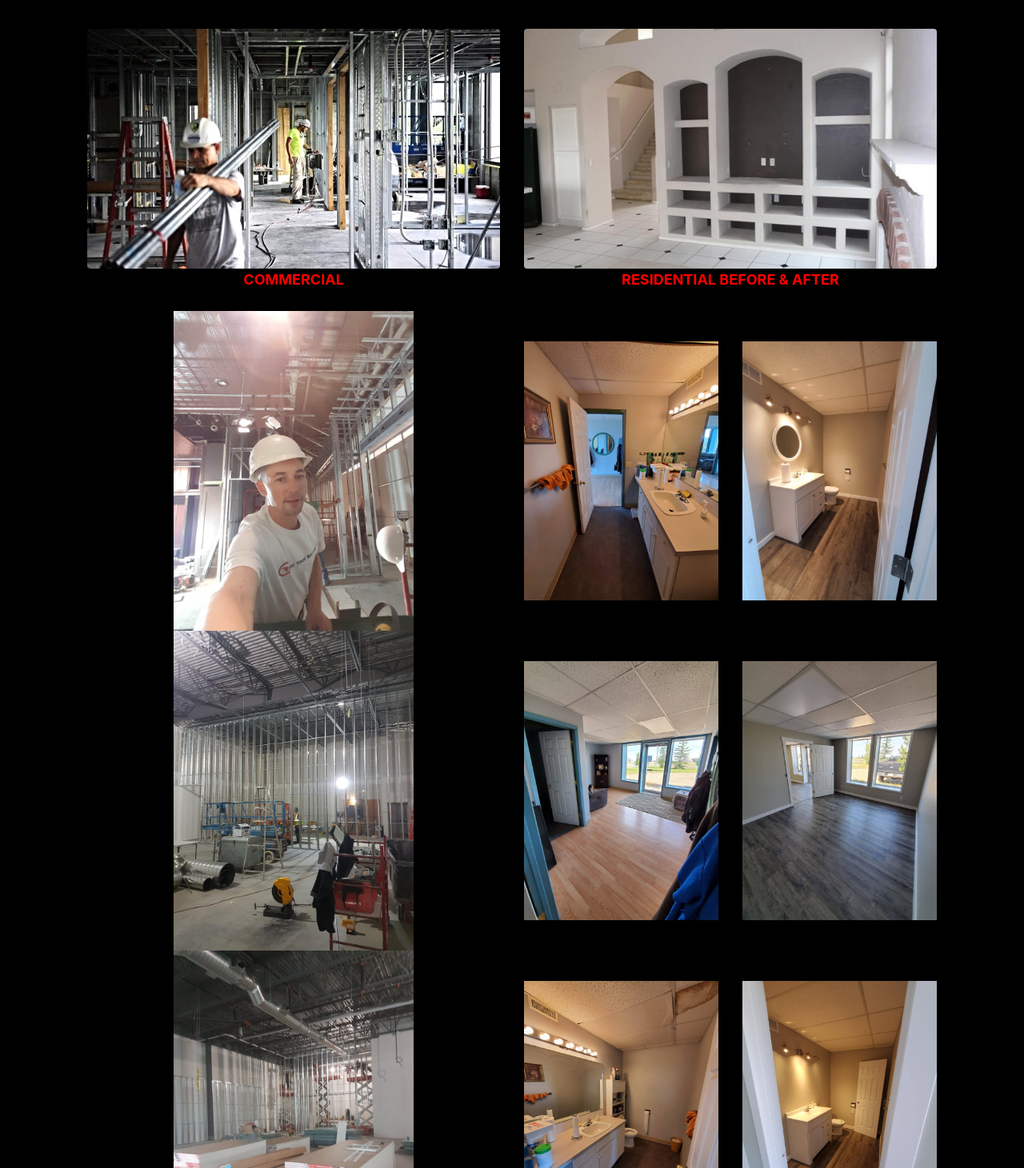
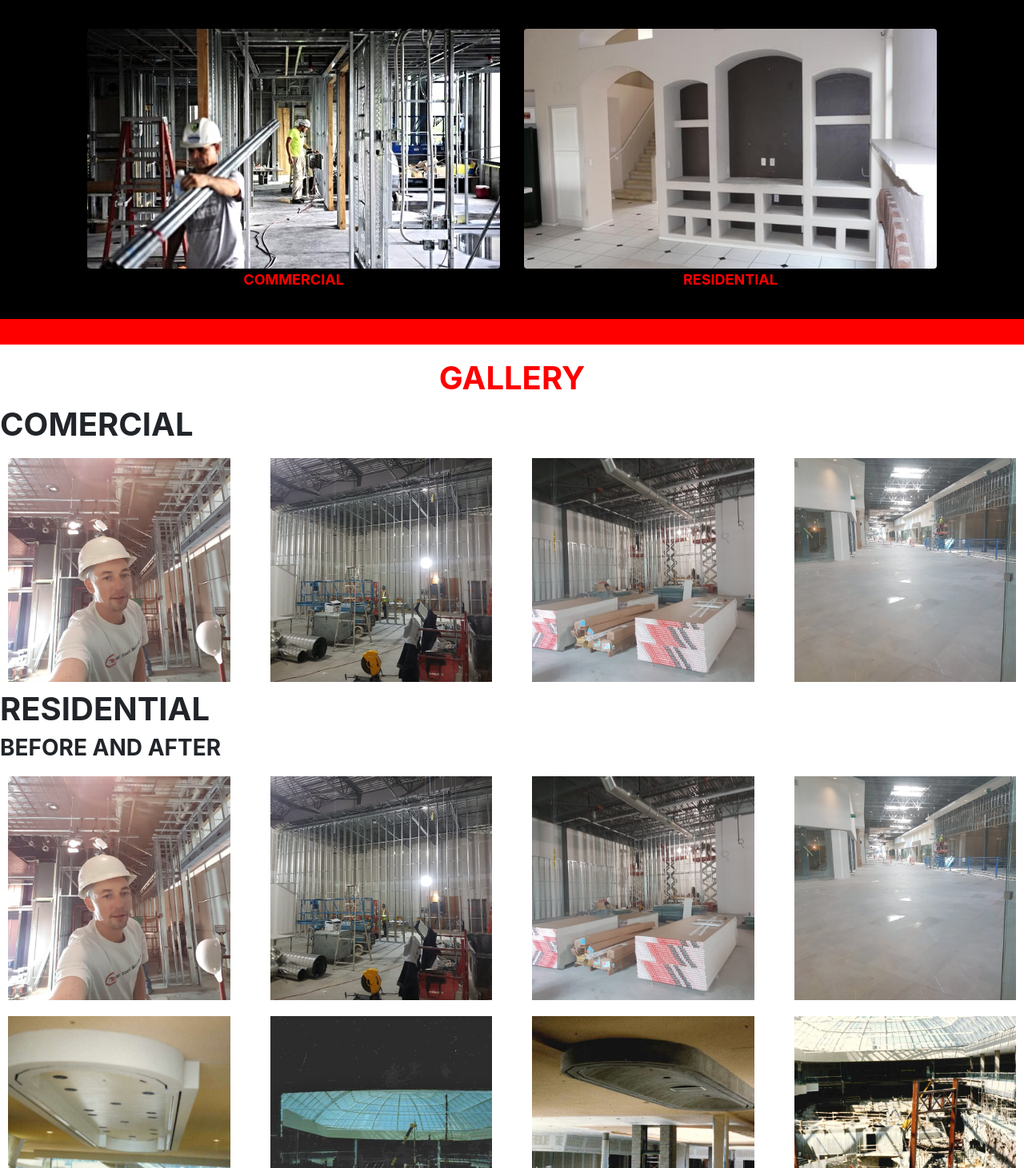
Before and after one commit to allenjustinblanco/br-drywall-ceiling, an Angular app: page / in a window 1280 px wide. Shown: the part 1422-2883 px from the top of the page at 80% size. Built offline with nearby package versions, Linux system fonts and the light colour scheme.

Commit message:
add gallery update 1

```diff
--- a/src/app/gallery/gallery.component.html
+++ b/src/app/gallery/gallery.component.html
@@ -7,6 +7,50 @@
             <h1 class="display-5 font-weight-bold text-gallery">GALLERY</h1>
         </div>
     </div>
+
+    <div class="row">
+      <div class="col">
+          <h1 class="display-5 font-weight-bold whatweoffercomercial">COMERCIAL</h1>
+      </div>
+  </div>
+
+  <div class="row " id="gallery">
+    <div class="col-12 col-sm-6 col-lg-3">
+      <img class="w-100 rounded gallery-imgs" style=" height: 300px; object-fit: cover;" src="../../assets/commercial (1).jpg">
+    </div>
+    <div class="col-12 col-sm-6 col-lg-3">
+      <img class="w-100 rounded gallery-imgs" style=" height: 300px; object-fit: cover;" src="../../assets/commercial (2).jpg">
+    </div>
+    <div class="col-12 col-sm-6 col-lg-3">
+      <img class="w-100  rounded gallery-imgs" style=" height: 300px; object-fit: cover;" src="../../assets/commercial (3).jpg">
+    </div>
+    <div class="col-12 col-sm-6 col-lg-3">
+      <img class="w-100 rounded gallery-imgs" style=" height: 300px; object-fit: cover;" src="../../assets/commercial (4).jpg">
+    </div>
+  </div>
+
+  <div class="row">
+    <div class="col">
+        <h1 class="display-5 font-weight-bold whatweofferresidential">RESIDENTIAL</h1>
+        <h3 class="display-5 font-weight-bold whatweofferresidential">BEFORE AND AFTER</h3>
+    </div>
+</div>
+
+<div class="row " id="gallery">
+  <div class="col-12 col-sm-6 col-lg-3">
+    <img class="w-100 rounded gallery-imgs" style=" height: 300px; object-fit: cover;" src="../../assets/commercial (1).jpg">
+  </div>
+  <div class="col-12 col-sm-6 col-lg-3">
+    <img class="w-100 rounded gallery-imgs" style=" height: 300px; object-fit: cover;" src="../../assets/commercial (2).jpg">
+  </div>
+  <div class="col-12 col-sm-6 col-lg-3">
+    <img class="w-100  rounded gallery-imgs" style=" height: 300px; object-fit: cover;" src="../../assets/commercial (3).jpg">
+  </div>
+  <div class="col-12 col-sm-6 col-lg-3">
+    <img class="w-100 rounded gallery-imgs" style=" height: 300px; object-fit: cover;" src="../../assets/commercial (4).jpg">
+  </div>
+</div>
+
 
     <div class="row " id="gallery">
       <div class="col-12 col-sm-6 col-lg-3">
--- a/src/app/whatweoffer/whatweoffer.component.css
+++ b/src/app/whatweoffer/whatweoffer.component.css
@@ -12,6 +12,16 @@
     color: white;
     padding: 10px;
 }
+.whatweoffercomercial{
+    text-align: center;
+    color: red;
+    padding: 10px;
+}
+.whatweofferresidential{
+    text-align: center;
+    color: red;
+    padding: 10px;
+}
 .tag-links{
     text-align: center;
     margin-top: 10px;
--- a/src/app/whatweoffer/whatweoffer.component.html
+++ b/src/app/whatweoffer/whatweoffer.component.html
@@ -4,9 +4,10 @@
     </div>
     <div class="row">
         <div class="col whatweoffer">
-            <h1 class="display-5 font-weight-bold text-nowrap text">WHAT WE OFFER</h1>
+            <h1 class="display-5 font-weight-bold text-nowrap text">WHAT DO WE OFFER?</h1>
         </div>
     </div>
+
 
     <div class="row tag-links">
         <div class="col  col-lg-1">
@@ -16,90 +17,11 @@
         <div class="col a-ref">
             <img class="w-100 rounded gallery-imgs" style=" height: 300px; object-fit: cover;" src="../../assets/commercial.jpg" alt="COMMERCIAL">
             <p href="" class="font-weight-bold a-ref">COMMERCIAL</p>
-
-            <div class="row " id="gallery">
-
-                <div class="col-sm-12 col-lg-12 pic">
-                  <img class="w-100 rounded gallery-imgs" style=" height: 400px; object-fit: contain;" src="../../assets/commercial (1).jpg">
-                </div>
-                <div class="col-sm-12 col-lg-12 pic">
-                  <img class="w-100 rounded gallery-imgs" style=" height: 400px; object-fit: contain" src="../../assets/commercial (2).jpg">
-                </div>
-                <div class="col-sm-12 col-lg-12 pic">
-                  <img class="w-100  rounded gallery-imgs" style=" height: 400px; object-fit: contain" src="../../assets/commercial (3).jpg">
-                </div>
-                <div class="col-sm-12 col-lg-12 pic">
-                  <img class="w-100 rounded gallery-imgs" style=" height: 400px; object-fit: contain" src="../../assets/commercial (4).jpg">
-                </div>
-                <div class="col-sm-12 col-lg-12 pic">
-                  <img class="w-100 rounded gallery-imgs" style=" height: 400px; object-fit: contain" src="../../assets/commercial (5).jpg">
-                </div>
-                <div class="col-sm-12 col-lg-12 pic">
-                  <img class="w-100 rounded gallery-imgs" style=" height: 400px; object-fit: contain" src="../../assets/commercial (6).jpg">
-                </div>
-                <div class="col-sm-12 col-lg-12 pic">
-                  <img class="w-100 rounded gallery-imgs" style=" height: 400px; object-fit: contain;" src="../../assets/commercial (7).jpg">
-                </div>
-
-              </div>
         </div>
 
         <div class="col font-weight-bold">
             <img class="w-100 rounded gallery-imgs" style=" height: 300px; object-fit: cover;" src="../../assets/Residential.jpg" alt="RESIDENTIAL">
-            <p href="" class="font-weight-bold a-ref">RESIDENTIAL  BEFORE & AFTER</p>
-
-
-            <div class="row " id="gallery">
-              <div class="col-sm-6 col-lg-6 pic">
-                <img class="w-100 rounded gallery-imgs" style=" height: 400px; object-fit: contain;" src="../../assets/Before (1).jpg">
-              </div>
-              <div class="col-sm-6 col-lg-6 pic">
-                <img class="w-100 rounded gallery-imgs" style=" height: 400px; object-fit: contain" src="../../assets/After (5).jpg">
-              </div>
-
-              <div class="col-sm-6 col-lg-6 pic">
-                <img class="w-100  rounded gallery-imgs" style=" height: 400px; object-fit: contain" src="../../assets/Before (2).jpg">
-              </div>
-              <div class="col-sm-6 col-lg-6 pic">
-                <img class="w-100 rounded gallery-imgs" style=" height: 400px; object-fit: contain" src="../../assets/After (3).jpg">
-              </div>
-
-              <div class="col-sm-6 col-lg-6 pic">
-                <img class="w-100 rounded gallery-imgs" style=" height: 400px; object-fit: contain" src="../../assets/Before (6).jpg">
-              </div>
-              <div class="col-sm-6 col-lg-6 pic">
-                <img class="w-100 rounded gallery-imgs" style=" height: 400px; object-fit: contain" src="../../assets/After (2).jpg">
-              </div>
-
-              <div class="col-sm-6 col-lg-6 pic">
-                <img class="w-100 rounded gallery-imgs" style=" height: 400px; object-fit: contain;" src="../../assets/Before (4).jpg">
-              </div>
-              <div class="col-sm-6 col-lg-6 pic">
-                <img class="w-100 rounded gallery-imgs" style=" height: 400px; object-fit: contain;" src="../../assets/After (4).jpg">
-              </div>
-
-              <div class="col-sm-6 col-lg-6 pic">
-                <img class="w-100 rounded gallery-imgs" style=" height: 400px; object-fit: contain;" src="../../assets/Before (3).jpg">
-              </div>
-              <div class="col-sm-6 col-lg-6 pic">
-                <img class="w-100 rounded gallery-imgs" style=" height: 400px; object-fit: contain;" src="../../assets/After (1).jpg">
-              </div>
-
-              <div class="col-sm-6 col-lg-6 pic">
-                <img class="w-100 rounded gallery-imgs" style=" height: 400px; object-fit: contain;" src="../../assets/Before (5).jpg">
-              </div>
-              <div class="col-sm-6 col-lg-6 pic">
-                <img class="w-100 rounded gallery-imgs" style=" height: 400px; object-fit: contain;" src="../../assets/After (7).jpg">
-              </div>
-
-              <div class="col-sm-6 col-lg-6 pic">
-                <img class="w-100 rounded gallery-imgs" style=" height: 400px; object-fit: contain;" src="../../assets/Before (7).jpg">
-              </div>
-              <div class="col-sm-6 col-lg-6 pic">
-                <img class="w-100 rounded gallery-imgs" style=" height: 400px; object-fit: contain;" src="../../assets/After (6).jpg">
-              </div>
-
-            </div>
+            <p href="" class="font-weight-bold a-ref">RESIDENTIAL</p>
         </div>
         <div class="col  col-lg-1">
             <img class=""  src="" alt="">
```
